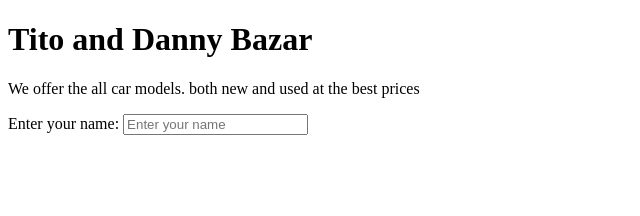
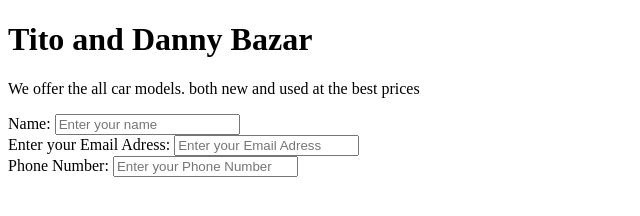
Before and after one commit to Kalunge/Titus-Danny, a plain HTML site: page fcc-test-suite-template-master/index.html in a window 1280 px wide. Shown: the whole page, without its empty margins (0-640 px from the left). Drawn offline with Linux system fonts and the light colour scheme.

Commit message:
add form labels

```diff
--- a/fcc-test-suite-template-master/index.html
+++ b/fcc-test-suite-template-master/index.html
@@ -13,8 +13,20 @@
 
 
      <form id="survey-form">
-       <label for="">Enter your name:</label>
-       <input type="text" id="name" placeholder="Enter your name">
+       <div>
+       <label id="name-label" for="">Name:</label>
+       <input required type="text" id="name" placeholder="Enter your name">
+      </div>
+
+      <div>
+        <label id="email-label" for="">Enter your Email Adress:</label>
+        <input required type="email" id="email" placeholder="Enter your Email Adress">
+       </div>
+
+       <div>
+        <label id="number-label" for="">Phone Number:</label>
+        <input required type="number" id="number" placeholder="Enter your Phone Number">
+       </div>
      </form>
 
     <script src="https://cdn.freecodecamp.org/testable-projects-fcc/v1/bundle.js"></script>
```
